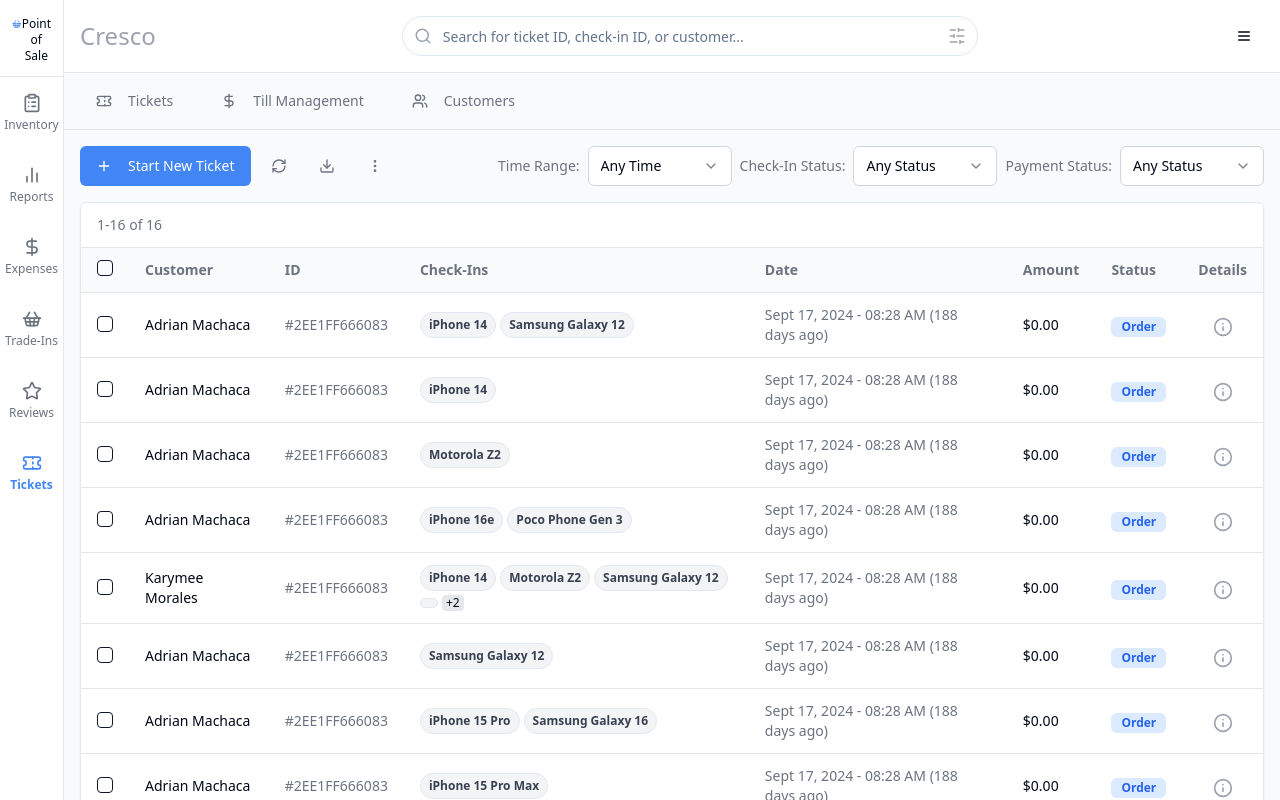
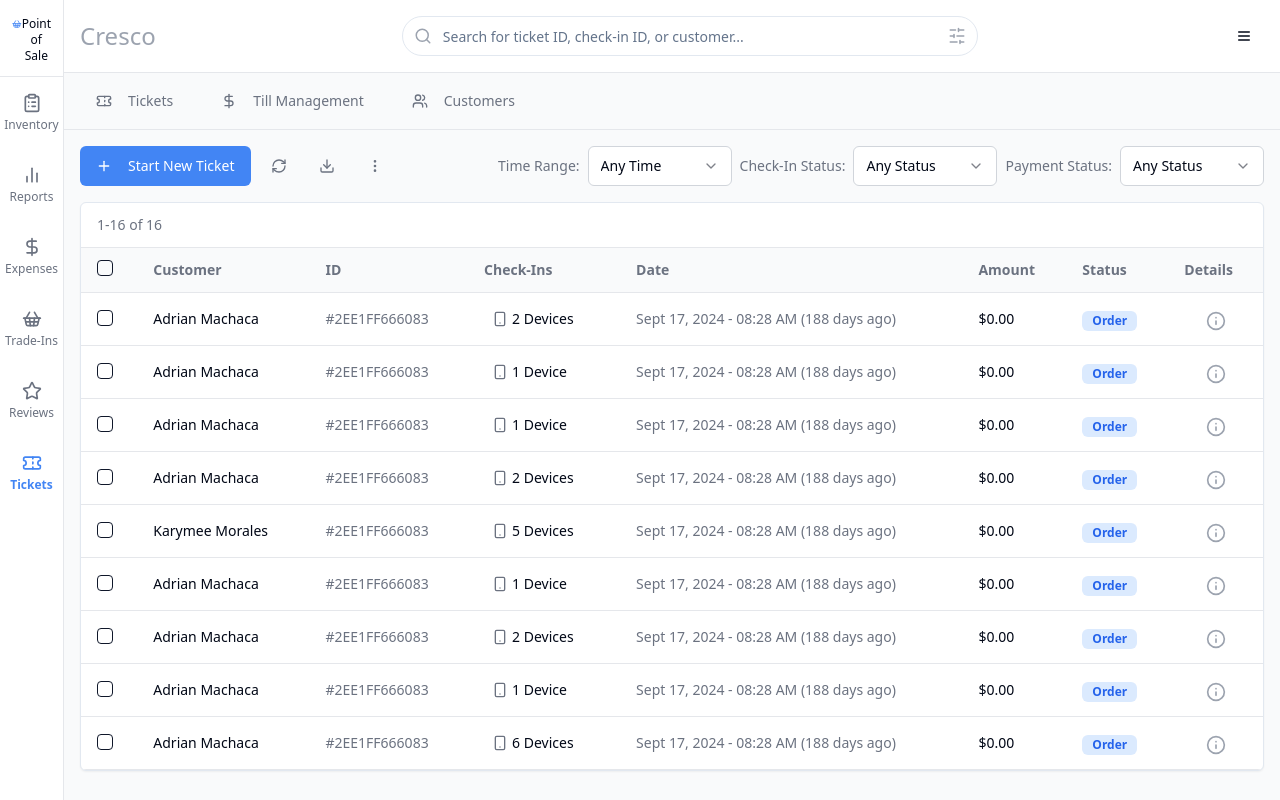
Before and after one commit to AdCentral-code/visual-code-bridge, a React (Vite) app: page / in a window 1280 px wide. Built offline with nearby package versions, Linux system fonts and the light colour scheme.

Commit message:
Refactor: Improve device display in table
Refactor the device display in the ticket table to allow for different display options.

```diff
--- a/src/components/TicketTable.tsx
+++ b/src/components/TicketTable.tsx
@@ -1,8 +1,13 @@
 
-import React from 'react';
+import React, { useState } from 'react';
 import { Checkbox } from '@/components/ui/checkbox';
-import { Info } from 'lucide-react';
+import { Info, Smartphone } from 'lucide-react';
 import { Badge } from '@/components/ui/badge';
+import {
+  Popover,
+  PopoverContent,
+  PopoverTrigger
+} from '@/components/ui/popover';
 
 interface Device {
   name: string;
@@ -17,6 +22,37 @@ interface TicketData {
   amount: string;
 }
 
+const DeviceDisplay: React.FC<{devices: Device[]}> = ({ devices }) => {
+  // Calculate total number of devices
+  const totalDevices = devices.reduce((total, device) => {
+    return total + (device.count ? device.count : 1);
+  }, 0);
+
+  return (
+    <Popover>
+      <PopoverTrigger asChild>
+        <div className="flex items-center cursor-pointer hover:bg-gray-100 px-2 py-1 rounded">
+          <Smartphone className="h-4 w-4 mr-1 text-gray-500" />
+          <span className="text-sm font-medium">{totalDevices} {totalDevices === 1 ? 'Device' : 'Devices'}</span>
+        </div>
+      </PopoverTrigger>
+      <PopoverContent className="w-60 p-3">
+        <h3 className="font-medium mb-2">Device Details</h3>
+        <div className="space-y-1">
+          {devices.map((device, idx) => (
+            <div key={idx} className="flex justify-between items-center">
+              <Badge variant="outline" className="bg-gray-100 text-gray-700 rounded-full px-2 py-1 text-xs">
+                {device.name}
+              </Badge>
+              {device.count && <span className="text-xs bg-gray-200 px-2 py-0.5 rounded">x{device.count}</span>}
+            </div>
+          ))}
+        </div>
+      </PopoverContent>
+    </Popover>
+  );
+};
+
 const TicketRow: React.FC<TicketData> = ({ id, customer, devices, date, amount }) => {
   return (
     <tr className="border-b border-gray-200 hover:bg-gray-50">
@@ -26,16 +62,7 @@ const TicketRow: React.FC<TicketData> = ({ id, customer, devices, date, amount }
       <td className="py-3 px-4 text-sm">{customer}</td>
       <td className="py-3 px-4 text-sm text-gray-500">{id}</td>
       <td className="py-3 px-4">
-        <div className="flex flex-wrap gap-1">
-          {devices.map((device, idx) => (
-            <div key={idx} className="flex items-center">
-              <Badge variant="outline" className="bg-gray-100 text-gray-700 rounded-full px-2 py-1 text-xs">
-                {device.name}
-              </Badge>
-              {device.count && <span className="text-xs bg-gray-200 px-1 rounded ml-1">+{device.count}</span>}
-            </div>
-          ))}
-        </div>
+        <DeviceDisplay devices={devices} />
       </td>
       <td className="py-3 px-4 text-sm text-gray-500">{date}</td>
       <td className="py-3 px-4 text-sm">${amount}</td>
@@ -82,7 +109,7 @@ const TicketTable: React.FC = () => {
     {
       id: "#2EE1FF666083",
       customer: "Karymee Morales",
-      devices: [{name: "iPhone 14"}, {name: "Motorola Z2"}, {name: "Samsung Galaxy 12"}, {count: 2}],
+      devices: [{name: "iPhone 14"}, {name: "Motorola Z2"}, {name: "Samsung Galaxy 12"}, {name: "Other", count: 2}],
       date: "Sept 17, 2024 - 08:28 AM (188 days ago)",
       amount: "0.00"
     },
@@ -110,7 +137,7 @@ const TicketTable: React.FC = () => {
     {
       id: "#2EE1FF666083",
       customer: "Adrian Machaca",
-      devices: [{name: "iPhone 14"}, {name: "Motorola Z2"}, {name: "Samsung Galaxy 12"}, {count: 3}],
+      devices: [{name: "iPhone 14"}, {name: "Motorola Z2"}, {name: "Samsung Galaxy 12"}, {name: "Other", count: 3}],
       date: "Sept 17, 2024 - 08:28 AM (188 days ago)",
       amount: "0.00"
     }
```
